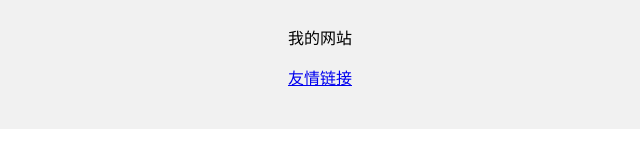
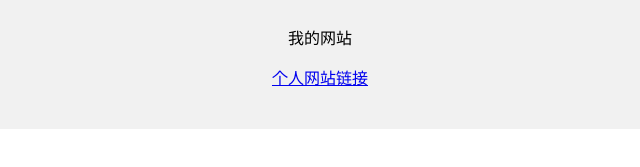
Before and after one commit to yufanzg/ZYF-01, a plain HTML site: page index.html in a window 1280 px wide. Shown: the part 599-766 px from the top of the page, 320-960 px from the left. Drawn offline with Linux system fonts and the light colour scheme.

Commit message:
Update index.html

```diff
--- a/index.html
+++ b/index.html
@@ -32,7 +32,7 @@
         padding:40px;
         font-size: 16px;">
        <p>我的网站</p>
-       <a href="https://yufanzg.github.io/ZYF-01/zhuye.html">友情链接</a>
+       <a href="https://yufanzg.github.io/ZYF-01/zhuye.html">个人网站链接</a>
     </div>
 </body>
 </html>
```
